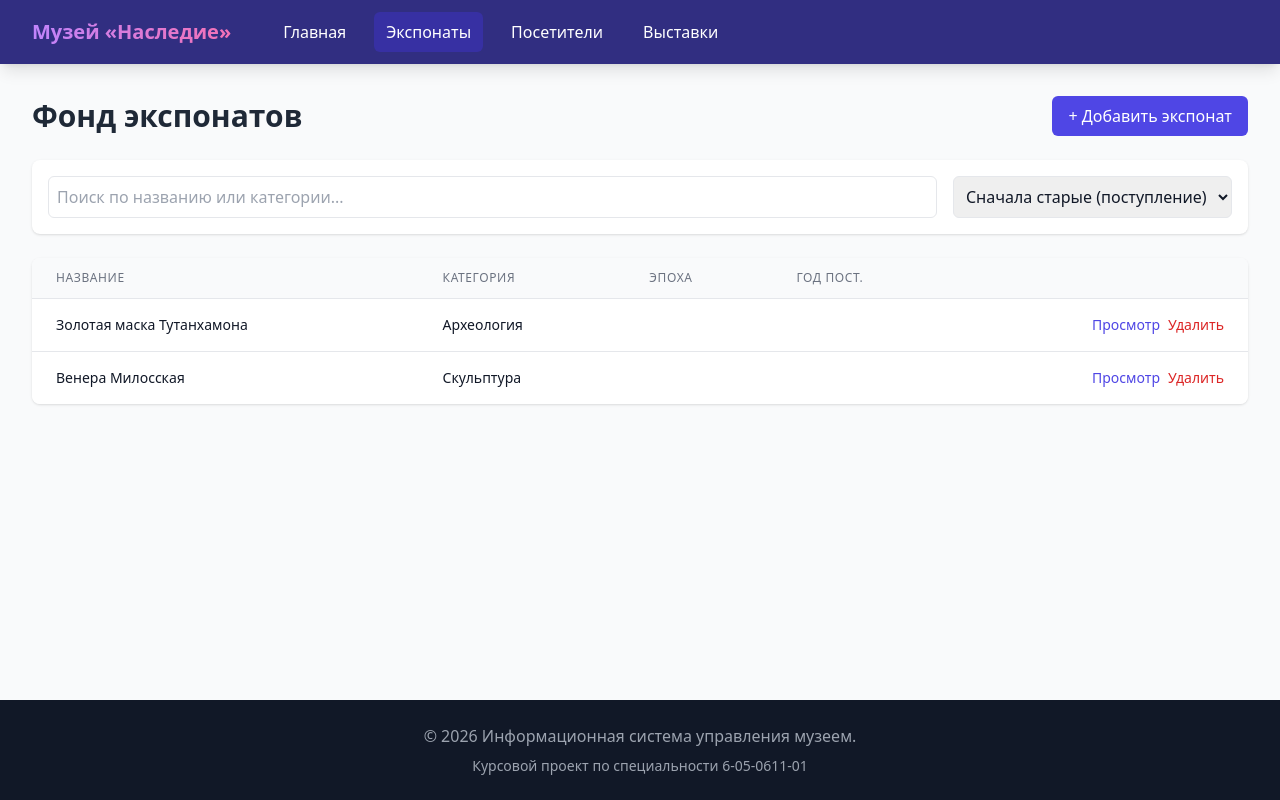
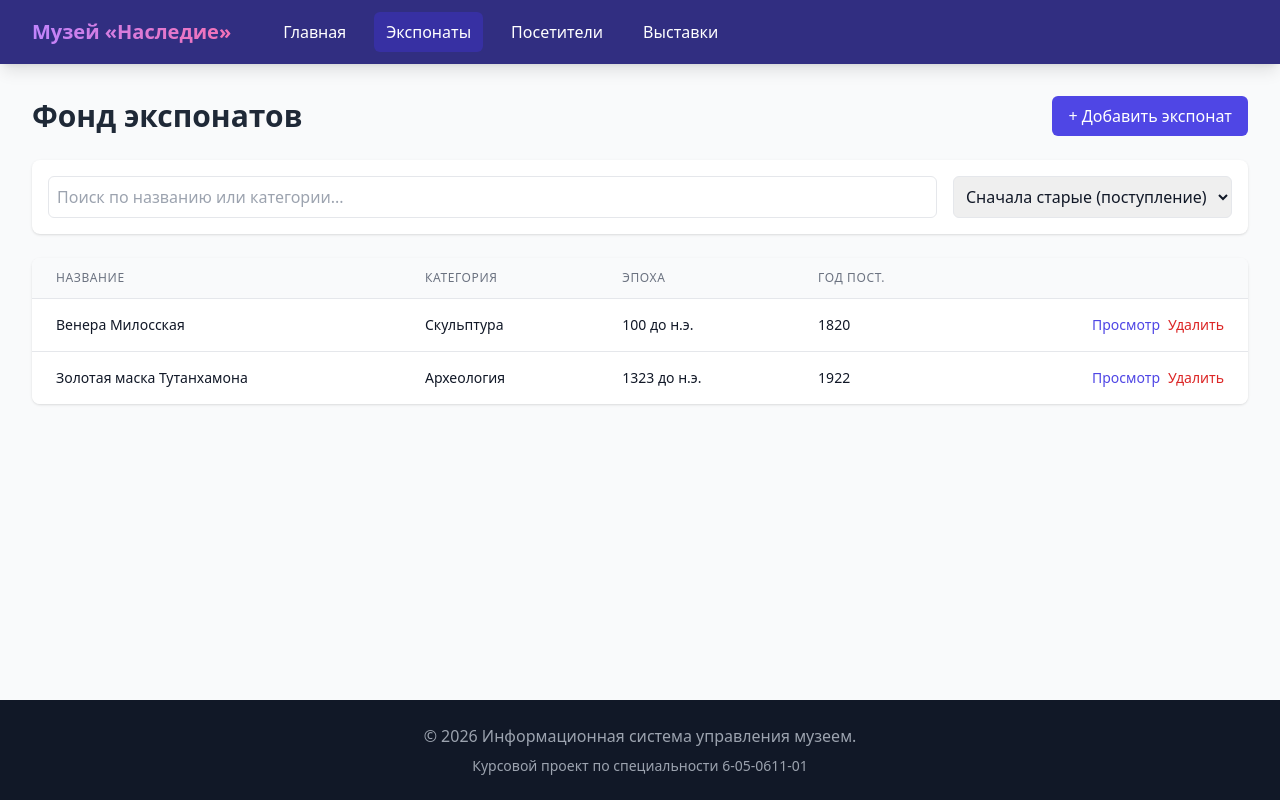
Before and after one commit to MaxTemt/museum-app, a Vue app: page /exhibits in a window 1280 px wide. Built offline with nearby package versions, Linux system fonts and the light colour scheme.

Commit message:
Fix final TypeScript errors and verify build for localStorage migration

```diff
--- a/src/composables/useEvents.ts
+++ b/src/composables/useEvents.ts
@@ -6,21 +6,19 @@ const STORAGE_KEY = 'museum_events'
 const initialEvents: Event[] = [
   {
     id: '1',
-    title: 'Выставка египетских мумий',
+    name: 'Выставка египетских мумий',
     description: 'Уникальная возможность увидеть артефакты древней цивилизации.',
     startDate: new Date().toISOString().split('T')[0],
     endDate: '2026-12-31',
-    location: 'Зал А',
-    status: 'active'
+    location: 'Зал А'
   },
   {
     id: '2',
-    title: 'Лекция по истории искусств',
+    name: 'Лекция по истории искусств',
     description: 'Вступление в основы ренессанса.',
     startDate: '2026-05-01',
     endDate: '2026-05-02',
-    location: 'Аудитория 101',
-    status: 'planned'
+    location: 'Аудитория 101'
   }
 ]
 
--- a/src/composables/useExhibits.ts
+++ b/src/composables/useExhibits.ts
@@ -9,16 +9,18 @@ const initialExhibits: Exhibit[] = [
     name: 'Золотая маска Тутанхамона',
     description: 'Погребальная маска фараона Тутанхамона, один из самых известных символов Древнего Египта.',
     category: 'Археология',
-    year: '1323 до н.э.',
-    image: 'https://images.unsplash.com/photo-1599118580792-790fb0482015?w=800'
+    era: '1323 до н.э.',
+    acquisitionYear: 1922,
+    imageUrl: 'https://images.unsplash.com/photo-1599118580792-790fb0482015?w=800'
   },
   {
     id: '2',
     name: 'Венера Милосская',
     description: 'Древнегреческая скульптура, созданная приблизительно между 130 и 100 годами до н. э.',
     category: 'Скульптура',
-    year: '100 до н.э.',
-    image: 'https://images.unsplash.com/photo-1605721911519-3dfeb3be25e7?w=800'
+    era: '100 до н.э.',
+    acquisitionYear: 1820,
+    imageUrl: 'https://images.unsplash.com/photo-1605721911519-3dfeb3be25e7?w=800'
   }
 ]
 
--- a/src/composables/useVisitors.ts
+++ b/src/composables/useVisitors.ts
@@ -7,17 +7,15 @@ const initialVisitors: Visitor[] = [
   {
     id: '1',
     name: 'Иван Иванов',
-    email: 'ivan@example.com',
     visitDate: new Date().toISOString().split('T')[0],
-    visitTime: '10:00',
+    ticketType: 'standard',
     status: 'active'
   },
   {
     id: '2',
     name: 'Мария Петрова',
-    email: 'maria@example.com',
     visitDate: new Date().toISOString().split('T')[0],
-    visitTime: '12:00',
+    ticketType: 'vip',
     status: 'active'
   }
 ]
```
